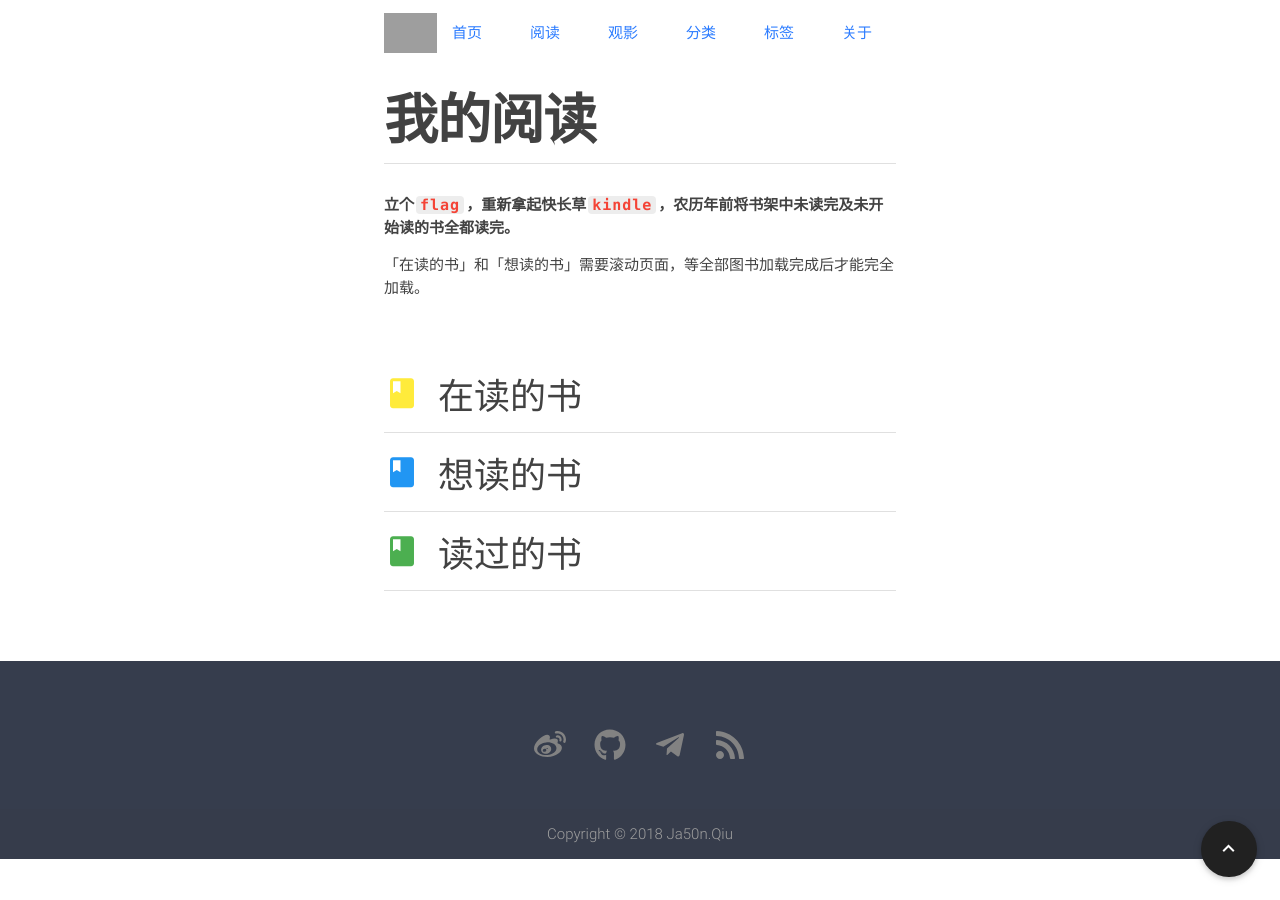
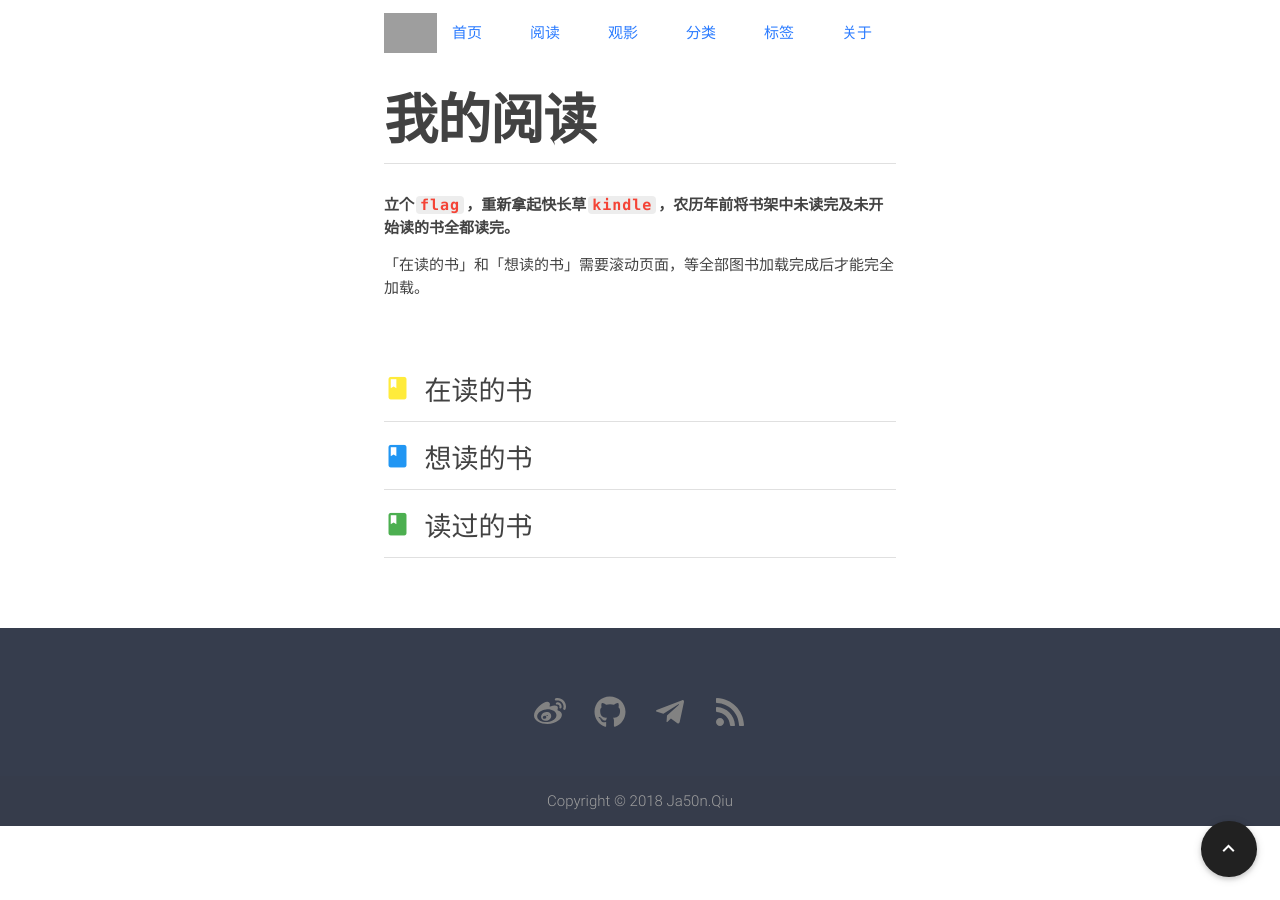
Before and after one commit to Ja50n/ja50n.github.com, a Jekyll site: the page built from _posts/2018-11-11-books.md, in a window 1280 px wide. Built offline with Jekyll 4.4.1, drawn with Linux system fonts in a browser that asks for light colours; some web fonts are replaced; comment, search, counter and statistics services are not loaded; grey boxes are pictures that could not be loaded.

```diff
--- a/_layouts/books.html
+++ b/_layouts/books.html
@@ -14,15 +14,15 @@
             {{ content }}
         </div>
         <div class="post-content-reading">
-            <h3 class="db-status-title"><i class="mdi-action-book yellow-text"> </i>在读的书</h3>
+            <h4 class="db-status-title"><i class="mdi-action-book yellow-text"> </i>在读的书</h4>
             <div class="divider"></div>
         </div>
         <div class="post-content-wish">
-            <h3 class="db-status-title"><i class="mdi-action-book blue-text"> </i>想读的书</h3>
+            <h4 class="db-status-title"><i class="mdi-action-book blue-text"> </i>想读的书</h4>
             <div class="divider"></div>
         </div>
          <div class="post-content-read">
-            <h3 class="db-status-title"><i class="mdi-action-book green-text"> </i>读过的书</h3>
+            <h4 class="db-status-title"><i class="mdi-action-book green-text"> </i>读过的书</h4>
             <div class="divider"></div>
         </div>
     </div>
```
